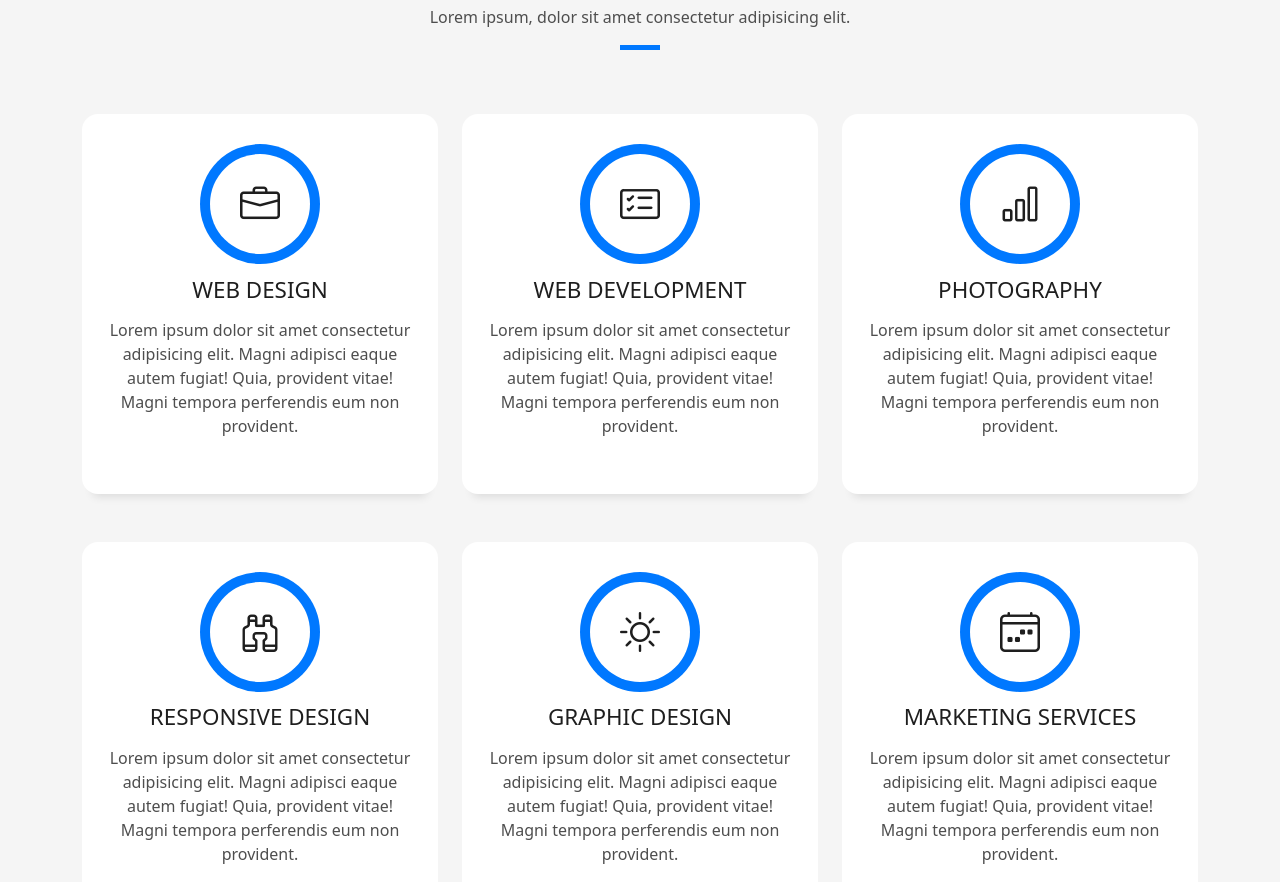
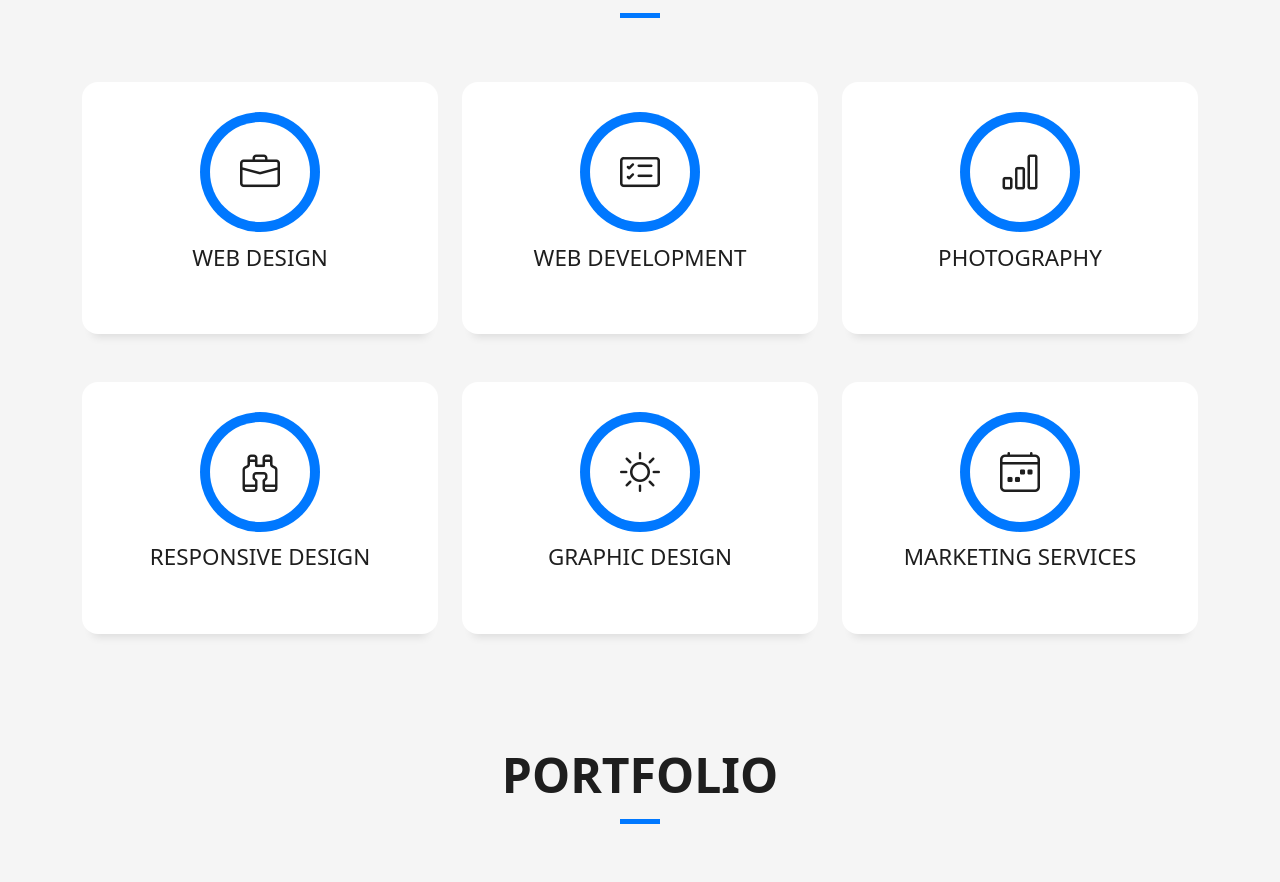
Before and after one commit to usamabinjafarpk/Portfolio1, a plain HTML site: page index.html in a window 1280 px wide. Shown: the part 1736-2618 px from the top of the page. Drawn offline with Linux system fonts and the light colour scheme.

Commit message:
second commit

```diff
--- a/index.html
+++ b/index.html
@@ -145,7 +145,6 @@
                 Services
               </h3>
               <p class="subtitle-a">
-                Lorem ipsum, dolor sit amet consectetur adipisicing elit.
               </p>
               <div class="line-mf"></div>
             </div>
@@ -160,9 +159,7 @@
               <div class="service-content">
                 <h2 class="s-title">Web Design</h2>
                 <p class="s-description text-center">
-                  Lorem ipsum dolor sit amet consectetur adipisicing elit. Magni adipisci eaque autem fugiat! Quia,
-                  provident vitae! Magni
-                  tempora perferendis eum non provident.
+
                 </p>
               </div>
             </div>
@@ -175,9 +172,7 @@
               <div class="service-content">
                 <h2 class="s-title">Web Development</h2>
                 <p class="s-description text-center">
-                  Lorem ipsum dolor sit amet consectetur adipisicing elit. Magni adipisci eaque autem fugiat! Quia,
-                  provident vitae! Magni
-                  tempora perferendis eum non provident.
+
                 </p>
               </div>
             </div>
@@ -190,9 +185,7 @@
               <div class="service-content">
                 <h2 class="s-title">Photography</h2>
                 <p class="s-description text-center">
-                  Lorem ipsum dolor sit amet consectetur adipisicing elit. Magni adipisci eaque autem fugiat! Quia,
-                  provident vitae! Magni
-                  tempora perferendis eum non provident.
+
                 </p>
               </div>
             </div>
@@ -205,9 +198,7 @@
               <div class="service-content">
                 <h2 class="s-title">Responsive Design</h2>
                 <p class="s-description text-center">
-                  Lorem ipsum dolor sit amet consectetur adipisicing elit. Magni adipisci eaque autem fugiat! Quia,
-                  provident vitae! Magni
-                  tempora perferendis eum non provident.
+
                 </p>
               </div>
             </div>
@@ -220,9 +211,7 @@
               <div class="service-content">
                 <h2 class="s-title">Graphic Design</h2>
                 <p class="s-description text-center">
-                  Lorem ipsum dolor sit amet consectetur adipisicing elit. Magni adipisci eaque autem fugiat! Quia,
-                  provident vitae! Magni
-                  tempora perferendis eum non provident.
+
                 </p>
               </div>
             </div>
@@ -235,9 +224,7 @@
               <div class="service-content">
                 <h2 class="s-title">Marketing Services</h2>
                 <p class="s-description text-center">
-                  Lorem ipsum dolor sit amet consectetur adipisicing elit. Magni adipisci eaque autem fugiat! Quia,
-                  provident vitae! Magni
-                  tempora perferendis eum non provident.
+
                 </p>
               </div>
             </div>
@@ -257,7 +244,7 @@
                 Portfolio
               </h3>
               <p class="subtitle-a">
-                Lorem ipsum, dolor sit amet consectetur adipisicing elit.
+
               </p>
               <div class="line-mf"></div>
             </div>
@@ -432,8 +419,8 @@
         </div>
         <div class="container">
           <div class="graph-outline">
-            <object style="width:100%; height: 50em;" data="USAMA -RESUME (3).pdf" type="application/pdf">
-            <embed src="USAMA -RESUME (3).pdf" type="application/pdf" />
+            <object style="width:100%; height: 50em;" data="USAMA BIN JAFAR PK.pdf" type="application/pdf">
+            <embed src="USAMA BIN JAFAR PK.pdf" type="application/pdf" />
             </object>
         </div>
         </div>
@@ -498,10 +485,7 @@
                     </div>
                     <div class="more-info">
                       <p class="lead">
-                        <!-- Lorem ipsum dolor sit amet consectetur adipisicing elit. Facilis dolorum dolorem soluta quidem
-                        expedita aperiam aliquid at.
-                        Totam magni ipsum suscipit amet? Autem nemo esse laboriosam ratione nobis
-                        mollitia inventore? -->
+
                       </p>
                       <ul class="list-ico">
                         <li><span class="bi bi-geo-alt"></span> 47, Mootheniparambil H, Velleri, <br>Chemrakkattur PO, Malappuram, 673639</li>
```
Also changed, not shown: 1 other file.
